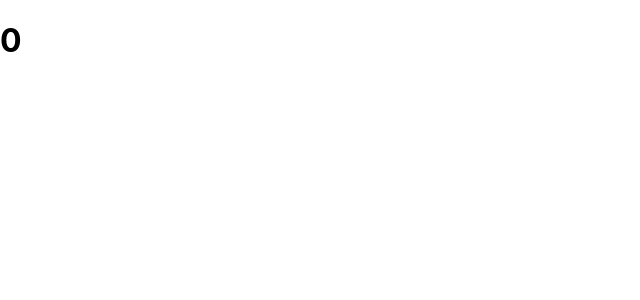
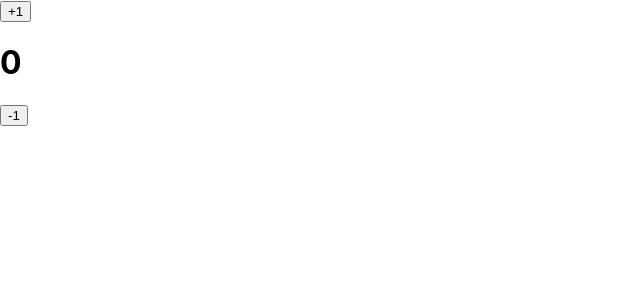
Before and after one commit to jchans-learning/react-class, a React (Create React App) app in the folder react-0121/: page / in a window 1280 px wide. Shown: the top 300 px of the page, without its empty margins (0-640 px from the left). Built offline with nearby package versions, Linux system fonts and the light colour scheme.

Commit message:
in class note

```diff
--- a/react-0121/src/App.js
+++ b/react-0121/src/App.js
@@ -4,13 +4,23 @@
   const [total, setTotal] = useState(0)
 
   return (
-    <h1
-      onClick={() => {
-        setTotal(total + 1)
-      }}
-    >
-      {total}
-    </h1>
+    <>
+      <button
+        onClick={() => {
+          setTotal(total + 1)
+        }}
+      >
+        +1
+      </button>
+      <h1>{total}</h1>
+      <button
+        onClick={() => {
+          setTotal(total - 1)
+        }}
+      >
+        -1
+      </button>
+    </>
   )
 }
 
```
Also changed, not shown: 2 other files (tests, documents, lock files or other folders).
